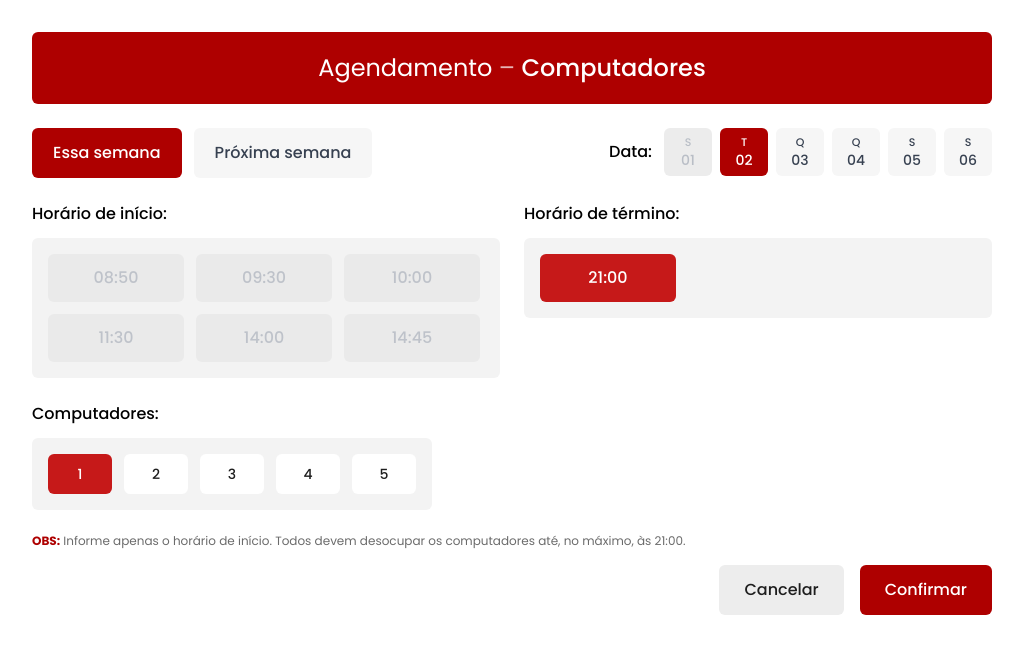
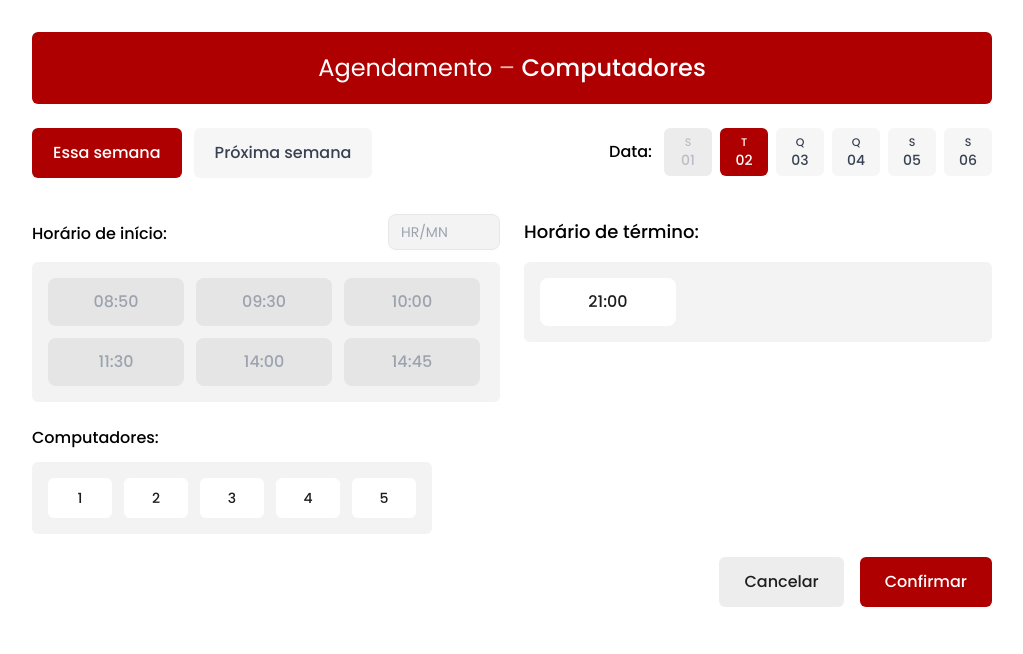
Before and after one commit to EspacoSenai/EspacoSenai.FrontWeb, a React (Vite) app: page /agendamento-computadores in a window 1280 px wide. Shown: the top 654 px of the page, without its empty margins (128-1151 px from the left). Built offline with nearby package versions, Linux system fonts and the light colour scheme.

Commit message:
feat: Telas de Agendamento prontas(quadra e computadores)

```diff
--- a/index.html
+++ b/index.html
@@ -2,9 +2,12 @@
 <html lang="en">
   <head>
     <meta charset="UTF-8" />
+    <meta name="description" content="Sistema de agendamento do Espaço Senai" />
+    <meta name="keywords" content="Espaço Senai, Agendamento, Computadores, Salas de Estudo" />
+    <meta name="author" content="Vitor Aguiar" />
     <link rel="icon" type="image/svg+xml" href="public/logo.png"/>
     <meta name="viewport" content="width=device-width, initial-scale=1.0" />
-<link href="https://fonts.googleapis.com/css2?family=Poppins:wght@400;500;700&display=swap" rel="stylesheet">
+    <link href="https://fonts.googleapis.com/css2?family=Poppins:wght@400;500;700&display=swap" rel="stylesheet">
     <title>Espaço Senai</title>
 
     <script>
--- a/package.json
+++ b/package.json
@@ -12,6 +12,7 @@
   "dependencies": {
     "@fontsource/poppins": "^5.2.6",
     "aos": "^2.3.4",
+    "framer-motion": "^12.23.22",
     "react": "^19.1.0",
     "react-dom": "^19.1.0",
     "react-input-mask": "^2.0.4",
--- a/src/App.jsx
+++ b/src/App.jsx
@@ -1,5 +1,7 @@
 import React, { useEffect, useLayoutEffect } from "react";
-import { Routes, Route } from "react-router-dom";
+import { Routes, Route, useLocation } from "react-router-dom";
+import { AnimatePresence, motion } from "framer-motion";
+
 import LandingPage from "./pages/landingPage";
 import Onboarding from "./pages/onboarding";
 import Cadastro from "./pages/cadastro";
@@ -12,6 +14,8 @@ import AOS from "aos";
 import "aos/dist/aos.css";
 
 export default function App() {
+  const location = useLocation();
+
   useLayoutEffect(() => {
     try {
       const salvo = localStorage.getItem("theme") || "light";
@@ -25,14 +29,79 @@ export default function App() {
   }, []);
 
   return (
-    <Routes>
-      <Route path="/" element={<Index />} />
-      <Route path="/onboarding" element={<Onboarding />} />
-      <Route path="/landing" element={<LandingPage />} />
-      <Route path="/cadastro" element={<Cadastro />} />
-      <Route path="/login" element={<Login />} />
-      <Route path="/agendamento-quadra" element={<AgendamentoQuadra />} />
-      <Route path="/agendamento-computadores" element={<AgendamentoComputadores />} />
-    </Routes>
+    <AnimatePresence mode="wait">
+      <Routes location={location} key={location.pathname}>
+        <Route
+          path="/"
+          element={
+            <PageTransition>
+              <Index />
+            </PageTransition>
+          }
+        />
+        <Route
+          path="/onboarding"
+          element={
+            <PageTransition>
+              <Onboarding />
+            </PageTransition>
+          }
+        />
+        <Route
+          path="/landing"
+          element={
+            <PageTransition>
+              <LandingPage />
+            </PageTransition>
+          }
+        />
+        <Route
+          path="/cadastro"
+          element={
+            <PageTransition>
+              <Cadastro />
+            </PageTransition>
+          }
+        />
+        <Route
+          path="/login"
+          element={
+            <PageTransition>
+              <Login />
+            </PageTransition>
+          }
+        />
+        <Route
+          path="/agendamento-quadra"
+          element={
+            <PageTransition>
+              <AgendamentoQuadra />
+            </PageTransition>
+          }
+        />
+        <Route
+          path="/agendamento-computadores"
+          element={
+            <PageTransition>
+              <AgendamentoComputadores />
+            </PageTransition>
+          }
+        />
+      </Routes>
+    </AnimatePresence>
   );
 }
+
+function PageTransition({ children }) {
+  return (
+    <motion.div
+      initial={{ opacity: 0, y: 20 }}
+      animate={{ opacity: 1, y: 0 }}
+      exit={{ opacity: 0, y: -20 }}
+      transition={{ duration: 0.4, ease: "easeInOut" }}
+      className="h-full"
+    >
+      {children}
+    </motion.div>
+  );
+}
--- a/src/components/agendamento/FuncoesCompartilhada.js
+++ b/src/components/agendamento/FuncoesCompartilhada.js
@@ -2,11 +2,36 @@ export const COR_VERMELHO = "#AE0000";
 export const TAMANHO_CODIGO = 5;
 export const MAX_CONVIDADOS = 9;
 
-export const HORARIOS_INICIO_QUADRA = ["11:50","13:30","14:30","15:30","16:00","16:50"];
-export const HORARIOS_TERMINO_QUADRA = ["14:50","13:00","16:00","16:30","17:00","17:30"];
 
-export const HORARIOS_INICIO_COMPUTADOR = ["08:50","09:30","10:00","11:30","14:00","14:45"];
+export const HORARIOS_INICIO_QUADRA = [
+  "11:50",
+  "13:30",
+  "14:30",
+  "15:30",
+  "16:00",
+  "16:50",
+];
+export const HORARIOS_TERMINO_QUADRA = [
+  "14:50",
+  "13:00",
+  "16:00",
+  "16:30",
+  "17:00",
+  "17:30",
+];
+
+export const HORARIOS_INICIO_COMPUTADOR = [
+  "08:50",
+  "09:30",
+  "10:00",
+  "11:30",
+  "14:00",
+  "14:45",
+];
+
 export const HORARIO_TERMINO_COMPUTADOR_FIXO = "21:00";
+
+export const HORARIOS_TERMINO_COMPUTADOR = [HORARIO_TERMINO_COMPUTADOR_FIXO];
 
 export function juntarClasses(...classes) {
   return classes.filter(Boolean).join(" ");
@@ -26,7 +51,9 @@ export function montarDiasSemana(semanaAdiante = 0) {
   segunda.setDate(segunda.getDate() + semanaAdiante * 7);
   const hoje = new Date();
   hoje.setHours(0, 0, 0, 0);
-  const diasSemana = ["S","T","Q","Q","S","S"];
+
+  const diasSemana = ["S", "T", "Q", "Q", "S", "S"];
+
   return [...Array(6)].map((_, i) => {
     const d = new Date(segunda);
     d.setDate(segunda.getDate() + i);
--- a/src/components/agendamento/GradeHorarios.jsx
+++ b/src/components/agendamento/GradeHorarios.jsx
@@ -1,19 +1,55 @@
+import React from "react";
+import { motion, AnimatePresence } from "framer-motion";
+
 export default function GradeHorarios({
   titulo,
   opcoes = [],
   selecionado,
   onSelect = () => {},
   isDisabled,
+  comFiltro = false,
+  filtro = "",
+  onFiltroChange = () => {},
 }) {
   const base =
-    "min-w-[96px] h-12 text-center px-4 rounded-md text-sm md:text-base transition-colors duration-150";
+    "min-w-[96px] h-12 text-center px-4 rounded-lg text-sm md:text-base transition-colors duration-150";
+
+  const opcoesFiltradas = comFiltro
+    ? opcoes.filter((t) =>
+        t.replace(":", "").startsWith(filtro.replace(":", ""))
+      )
+    : opcoes;
 
   return (
     <section>
-      <h3 className="font-medium mb-3 text-black dark:text-white">{titulo}</h3>
+      <div className="flex items-center justify-between gap-3 mb-3">
+        <h3 className="font-medium text-black dark:text-white">{titulo}</h3>
+
+        {comFiltro && (
+          <input
+            type="text"
+            inputMode="numeric"
+            pattern="[0-9]*"
+            maxLength={4}
+            value={filtro}
+            onChange={(e) => {
+
+              const onlyNums = e.target.value.replace(/\D/g, "");
+              onFiltroChange(onlyNums);
+            }}
+            placeholder="HR/MN"
+            className="w-28 h-9 px-3 text-sm border rounded-lg
+                       bg-[#F3F3F3] dark:bg-[#1a1a1a]
+                       text-black dark:text-white -mt-1"
+          />
+        )}
+      </div>
+
+      {/* Caixa de horários */}
       <div className="bg-[#F3F3F3] dark:bg-[#1a1a1a] rounded-md p-4">
         <div className="grid grid-cols-2 sm:grid-cols-3 gap-3 max-h-40 overflow-y-auto pr-1">
-          {opcoes.map((t) => {
+          <AnimatePresence>
+            {opcoesFiltradas.map((t) => {
               const disabled = isDisabled ? !!isDisabled(t) : false;
               const isSelected = selecionado === t;
 
@@ -32,7 +68,7 @@ export default function GradeHorarios({
               };
 
               return (
-              <button
+                <motion.button
                   key={t}
                   type="button"
                   onClick={() => !disabled && onSelect(t)}
@@ -43,11 +79,16 @@ export default function GradeHorarios({
                   aria-pressed={isSelected}
                   data-selected={isSelected ? "true" : "false"}
                   title={disabled ? "Horário indisponível" : "Selecionar horário"}
+                  initial={{ opacity: 0, scale: 0.9 }}
+                  animate={{ opacity: 1, scale: 1 }}
+                  exit={{ opacity: 0, scale: 0.9 }}
+                  transition={{ duration: 0.2 }}
                 >
                   {t}
-              </button>
+                </motion.button>
               );
             })}
+          </AnimatePresence>
         </div>
       </div>
     </section>
--- a/src/components/agendamento/SeletorDia.jsx
+++ b/src/components/agendamento/SeletorDia.jsx
@@ -1,9 +1,15 @@
 export default function SeletorDia({ dias, selectedIndex, onSelect }) {
   return (
-    <div className="flex gap-2">
+    <div
+      className="
+        flex gap-2
+        overflow-x-auto scrollbar-thin scrollbar-thumb-gray-300 scrollbar-track-transparent
+        md:overflow-visible
+      "
+    >
       {dias.map((d, idx) => {
         const base =
-          "flex flex-col items-center justify-center w-12 h-12 rounded-md text-xs outline-none focus:ring-0 transition-colors duration-150";
+          "flex flex-col items-center justify-center w-12 h-12 rounded-md text-xs outline-none focus:ring-0 transition-colors duration-150 shrink-0";
         const classe = d.desabilitado
           ? "bg-[#E5E5E5] text-gray-400 cursor-not-allowed opacity-70"
           : selectedIndex === idx
--- a/src/components/agendamento/TrocaSemana.jsx
+++ b/src/components/agendamento/TrocaSemana.jsx
@@ -5,7 +5,7 @@ export default function TrocaSemana({ value, onChange }) {
   const ativo = "bg-[#AE0000] text-white";
   const inativo = "bg-[#F6F6F6] text-gray-700 hover:bg-[#AE0000] hover:text-white";
 
-  // setas do teclado (↑/← = essa, ↓/→ = próxima)
+
   const handleKeyDown = (e) => {
     if (e.key === "ArrowLeft" || e.key === "ArrowUp") onChange("essa");
     if (e.key === "ArrowRight" || e.key === "ArrowDown") onChange("proxima");
--- a/src/pages/AgendamentoComputadores.jsx
+++ b/src/pages/AgendamentoComputadores.jsx
@@ -1,32 +1,33 @@
 import React, { useEffect, useMemo, useRef, useState } from "react";
+
+import sucessoIcon from "../assets/sucesso.svg";
+
 import TrocaSemana from "../components/agendamento/TrocaSemana";
 import SeletorDia from "../components/agendamento/SeletorDia";
 import GradeHorarios from "../components/agendamento/GradeHorarios";
 import SeletorComputadores from "../components/agendamento/SeletorComputadores";
 import ModalDeAgendamento from "../components/agendamento/ModalDeAgendamento";
 
-import sucessoIcon from "../assets/sucesso.svg";
-
 import {
   COR_VERMELHO,
   HORARIOS_INICIO_COMPUTADOR,
-  HORARIO_TERMINO_COMPUTADOR_FIXO,
+  HORARIOS_TERMINO_COMPUTADOR,
   montarDiasSemana,
-  montarPayload,
+  validaIntervalo,
 } from "../components/agendamento/FuncoesCompartilhada";
 
 export default function AgendamentoComputadores() {
   const [semanaSelecionada, setSemanaSelecionada] = useState("essa");
-  const diasDaSemana = useMemo(
-    () => montarDiasSemana(semanaSelecionada === "essa" ? 0 : 1),
-    [semanaSelecionada]
-  );
   const [diaSelecionado, setDiaSelecionado] = useState(0);
-  const [inicio, setInicio] = useState(null);
-  const TERMINO_OPCOES = [HORARIO_TERMINO_COMPUTADOR_FIXO];
-  const [termino, setTermino] = useState(TERMINO_OPCOES[0]);
-  const [computador, setComputador] = useState(1);
+  const [horaInicio, setHoraInicio] = useState(null);
+  const [horaTermino, setHoraTermino] = useState(null);
 
+
+  const [horaInicioFiltro, setHoraInicioFiltro] = useState("");
+
+  const [computadorSelecionado, setComputadorSelecionado] = useState(null);
+
+  // Modal
   const [modal, setModal] = useState({
     aberto: false,
     tipo: "success",
@@ -35,27 +36,12 @@ export default function AgendamentoComputadores() {
   });
   const modalBtnRef = useRef(null);
 
-  function abrirModal(tipo, titulo, mensagem) {
-    setModal({ aberto: true, tipo, titulo, mensagem });
-  }
-  function fecharModal() {
-    setModal((m) => ({ ...m, aberto: false }));
-  }
+  const diasDaSemana = useMemo(
+    () => montarDiasSemana(semanaSelecionada === "essa" ? 0 : 1),
+    [semanaSelecionada]
+  );
 
-  useEffect(() => {
-    const onEsc = (e) => e.key === "Escape" && fecharModal();
-    window.addEventListener("keydown", onEsc);
-    return () => window.removeEventListener("keydown", onEsc);
-  }, []);
-  useEffect(() => {
-    if (modal.aberto) {
-      setTimeout(() => modalBtnRef.current?.focus(), 0);
-      document.body.style.overflow = "hidden";
-    } else {
-      document.body.style.overflow = "";
-    }
-  }, [modal.aberto]);
-
+  // desabilita horários passados se for hoje
   const [nowMinutes, setNowMinutes] = useState(() => {
     const n = new Date();
     return n.getHours() * 60 + n.getMinutes();
@@ -77,12 +63,12 @@ export default function AgendamentoComputadores() {
       dia.getDate() === n.getDate()
     );
   }, [diasDaSemana, diaSelecionado]);
-
   const timeToMin = (s) => {
     const [h, m] = s.split(":").map(Number);
     return h * 60 + m;
   };
 
+  // só pode selecionar dia que não tenha passado
   useEffect(() => {
     const idxValido = diasDaSemana.findIndex((d) => !d.desabilitado);
     if (idxValido === -1 && semanaSelecionada === "essa") {
@@ -93,34 +79,68 @@ export default function AgendamentoComputadores() {
     }
   }, [diasDaSemana, diaSelecionado, semanaSelecionada]);
 
+  // ESC fecha modal e bloqueio de scroll
+  useEffect(() => {
+    const onEsc = (e) => e.key === "Escape" && fecharModal();
+    window.addEventListener("keydown", onEsc);
+    return () => window.removeEventListener("keydown", onEsc);
+  }, []);
+  useEffect(() => {
+    if (modal.aberto) {
+      setTimeout(() => modalBtnRef.current?.focus(), 0);
+      document.body.style.overflow = "hidden";
+    } else {
+      document.body.style.overflow = "";
+    }
+  }, [modal.aberto]);
+
+  function abrirModal(tipo, titulo, mensagem) {
+    setModal({ aberto: true, tipo, titulo, mensagem });
+  }
+  function fecharModal() {
+    setModal((m) => ({ ...m, aberto: false }));
+  }
+
   function cancelar() {
     setDiaSelecionado(0);
-    setInicio(null);
-    setTermino(TERMINO_OPCOES[0]);
-    setComputador(1);
+    setHoraInicio(null);
+    setHoraTermino(null);
+    setHoraInicioFiltro("");
+    setComputadorSelecionado(null);
   }
 
-  function handleConfirmar() {
+  function confirmar() {
+    if (!horaInicio || !horaTermino || !computadorSelecionado) {
+      abrirModal(
+        "error",
+        "Dados incompletos",
+        "Escolha os horários e um computador para continuar."
+      );
+      return;
+    }
     const dia = diasDaSemana[diaSelecionado];
     if (!dia || dia.desabilitado) {
-      abrirModal("error", "Data inválida", "Selecione uma data válida para agendar.");
+      abrirModal("error", "Data inválida", "Selecione uma data válida.");
       return;
     }
-    if (!inicio) {
-      abrirModal("error", "Selecione os horários", "Escolha o horário de início para continuar.");
+    if (!validaIntervalo(horaInicio, horaTermino)) {
+      abrirModal(
+        "error",
+        "Horários inconsistentes",
+        "O término precisa ser depois do início."
+      );
       return;
     }
 
-    const payload = montarPayload({
-      recurso: "COMPUTADOR",
-      semanaSelecionada: semanaSelecionada,
-      dia: dia.dataCompleta,
-      inicio,
-      termino,
-      extra: { computador },
-    });
-
-    console.log("CONFIRMAR:", payload);
+    const dados = {
+      local: "Computadores",
+      semana: semanaSelecionada === "essa" ? "Essa semana" : "Próxima semana",
+      data: dia.dataCompleta.toISOString(),
+      inicio: horaInicio,
+      termino: horaTermino,
+      computador: computadorSelecionado,
+    };
+    console.log("Agendamento:", dados);
 
     abrirModal(
       "success",
@@ -132,6 +152,7 @@ export default function AgendamentoComputadores() {
   return (
     <div className="w-full min-h-screen bg-white dark:bg-[#0B0B0B] flex justify-center">
       <div className="w-full max-w-5xl px-4 md:px-8 py-8">
+        {/* Cabeçalho */}
         <div
           className="w-full rounded-md text-white px-6 py-5 mb-6 text-center"
           style={{ backgroundColor: COR_VERMELHO }}
@@ -142,9 +163,10 @@ export default function AgendamentoComputadores() {
           </h1>
         </div>
 
-        <div className="grid grid-cols-1 md:grid-cols-3 gap-4 items-start mb-6">
+        {/* Seleção semana e data */}
+        <div className="grid grid-cols-1 md:grid-cols-3 gap-4 items-start mb-10">
           <TrocaSemana value={semanaSelecionada} onChange={setSemanaSelecionada} />
-          <div className="hidden md:block" />
+          <div className="hidden md:block " />
           <div className="flex md:justify-end items-center gap-2 text-black dark:text-white">
             <span className="font-medium mr-1">Data:</span>
             <SeletorDia
@@ -155,34 +177,46 @@ export default function AgendamentoComputadores() {
           </div>
         </div>
 
-        <div className="grid grid-cols-1 md:grid-cols-2 gap-6 ">
+        {/* Conteúdo */}
+        <div className="grid grid-cols-1 md:grid-cols-2 gap-6">
+          {/* Início */}
           <GradeHorarios
             titulo="Horário de início:"
             opcoes={HORARIOS_INICIO_COMPUTADOR}
-            selecionado={inicio}
-            onSelect={setInicio}
+            selecionado={horaInicio}
+            onSelect={setHoraInicio}
             isDisabled={(t) => isHoje && timeToMin(t) <= nowMinutes}
+            comFiltro={true}
+            filtro={horaInicioFiltro}
+            onFiltroChange={setHoraInicioFiltro}
           />
-          <GradeHorarios
-            titulo="Horário de término:"
-            opcoes={TERMINO_OPCOES}
-            selecionado={termino}
-            onSelect={setTermino}
-            isDisabled={(t) => isHoje && timeToMin(t) <= nowMinutes}
-          />
-          <div className="md:col-span-2">
-            <SeletorComputadores valor={computador} onChange={setComputador} />
+
+          {/* Término */}
+          <div >
+            <h2 className="text-lg font-medium text-black dark:text-white mb-1">
+              Horário de término:
+            </h2>
+
+            <GradeHorarios
+              titulo=""
+              opcoes={HORARIOS_TERMINO_COMPUTADOR}
+              selecionado={horaTermino}
+              onSelect={setHoraTermino}
+              isDisabled={(t) => isHoje && timeToMin(t) <= nowMinutes}
+              comFiltro={false}
+            />
           </div>
         </div>
 
-        <p className="mt-4 text-xs text-[#6b6b6b] dark:text-[#c9c9c9]">
-          <span className="font-semibold" style={{ color: COR_VERMELHO }}>
-            OBS:
-          </span>{" "}
-          Informe apenas o horário de início. Todos devem desocupar os
-          computadores até, no máximo, às {HORARIO_TERMINO_COMPUTADOR_FIXO}.
-        </p>
+        {/* Seletor de computadores */}
+        <div className="mt-6">
+          <SeletorComputadores
+            valor={computadorSelecionado}
+            onChange={setComputadorSelecionado}
+          />
+        </div>
 
+        {/* Botões */}
         <div className="mt-6 md:mt-4 flex flex-col md:flex-row gap-4 md:justify-end">
           <button
             type="button"
@@ -193,7 +227,7 @@ export default function AgendamentoComputadores() {
           </button>
           <button
             type="button"
-            onClick={handleConfirmar}
+            onClick={confirmar}
             className="px-6 py-3 rounded-md text-white outline-none focus:ring-0 transition-colors duration-150"
             style={{ backgroundColor: COR_VERMELHO }}
           >
@@ -202,6 +236,7 @@ export default function AgendamentoComputadores() {
         </div>
       </div>
 
+      {/* Modal */}
       <ModalDeAgendamento
         open={modal.aberto}
         onClose={fecharModal}
--- a/src/pages/agendamentoQuadra.jsx
+++ b/src/pages/agendamentoQuadra.jsx
@@ -23,6 +23,11 @@ export default function AgendamentoQuadra() {
   const [diaSelecionado, setDiaSelecionado] = useState(0);
   const [horaInicio, setHoraInicio] = useState(null);
   const [horaTermino, setHoraTermino] = useState(null);
+
+  // ✅ filtros de pesquisa para os dois inputs
+  const [horaInicioFiltro, setHoraInicioFiltro] = useState("");
+  const [horaTerminoFiltro, setHoraTerminoFiltro] = useState("");
+
   const [convidados, setConvidados] = useState([Array(TAMANHO_CODIGO).fill("")]);
 
   // Modal
@@ -98,6 +103,8 @@ export default function AgendamentoQuadra() {
     setDiaSelecionado(0);
     setHoraInicio(null);
     setHoraTermino(null);
+    setHoraInicioFiltro("");
+    setHoraTerminoFiltro("");
     setConvidados([Array(TAMANHO_CODIGO).fill("")]);
   }
 
@@ -154,19 +161,28 @@ export default function AgendamentoQuadra() {
 
         {/* Conteúdo */}
         <div className="grid grid-cols-1 md:grid-cols-2 gap-6">
+          {/* Horário de início COM pesquisa */}
           <GradeHorarios
             titulo="Horário de início:"
             opcoes={HORARIOS_INICIO_QUADRA}
             selecionado={horaInicio}
             onSelect={setHoraInicio}
             isDisabled={(t) => isHoje && timeToMin(t) <= nowMinutes}
+            comFiltro={true}
+            filtro={horaInicioFiltro}
+            onFiltroChange={setHoraInicioFiltro}
           />
+
+          {/* Horário de término COM pesquisa */}
           <GradeHorarios
             titulo="Horário de término:"
             opcoes={HORARIOS_TERMINO_QUADRA}
             selecionado={horaTermino}
             onSelect={setHoraTermino}
             isDisabled={(t) => isHoje && timeToMin(t) <= nowMinutes}
+            comFiltro={true}
+            filtro={horaTerminoFiltro}
+            onFiltroChange={setHoraTerminoFiltro}
           />
 
           <div className="md:col-span-2">
```
Also changed, not shown: src/components/main.jsx (line endings or trailing spaces), 1 other file (tests, documents, lock files or other folders). Lines whose indentation alone changed are shown as unchanged.
